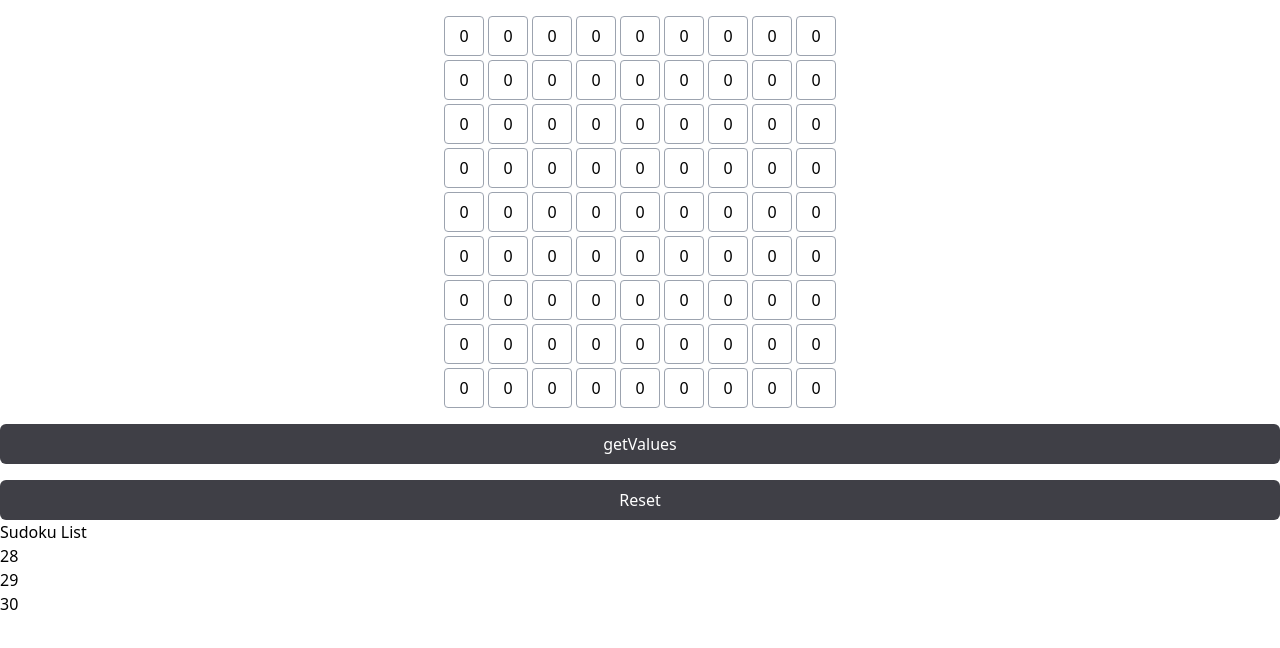
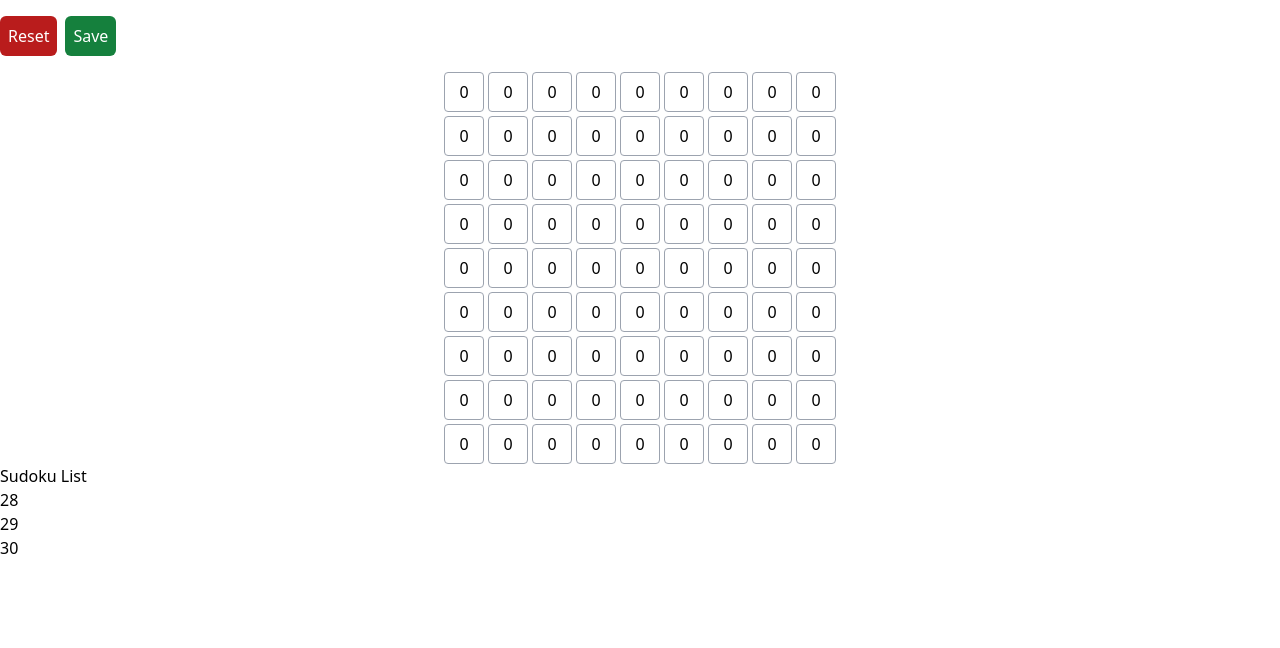
Before and after one commit to elperez365/SudokuReact, a React (Vite) app in the folder frontend/: page / in a window 1280 px wide. Shown: the top 648 px of the page. Built offline with nearby package versions, Linux system fonts and the light colour scheme.

Commit message:
feat(GameActions) GameActions init

```diff
--- a/frontend/src/App.tsx
+++ b/frontend/src/App.tsx
@@ -3,28 +3,17 @@ import Board from "./components/Board";
 import Sudokulist from "./components/SudokuList";
 import { GameContext } from "./context/GameContext";
 import { GameContextType } from "./types/GameContext";
+import GameActions from "./components/GameActions";
 
 function App() {
-  const { reset, handleReset, getCurrentBoardValues } =
-    useContext<GameContextType>(GameContext);
+  const { reset } = useContext<GameContextType>(GameContext);
 
   return (
     <>
-      <div className=" flex justify-center items-center">
-        <Board key={reset ? 0 : 1} />
-      </div>
-      <button
-        className="bg-zinc-700 text-white p-2 rounded-md mt-4 w-full"
-        onClick={() => getCurrentBoardValues()}
-      >
-        getValues
-      </button>
-      <button
-        className="bg-zinc-700 text-white p-2 rounded-md mt-4 w-full"
-        onClick={() => handleReset()}
-      >
-        Reset
-      </button>
+      <GameActions />
+
+      <Board key={reset ? 0 : 1} />
+
       <Sudokulist />
     </>
   );
--- a/frontend/src/components/Board.tsx
+++ b/frontend/src/components/Board.tsx
@@ -13,6 +13,7 @@ const Board: React.FC<BoardProps> = () => {
   const grid = selectedBoard.sudoku_grid;
 
   return (
+    <div className=" flex justify-center items-center">
       <form ref={boardRef} className="grid grid-cols-9 gap-1 mt-4">
         {grid.map((row, rowIndex) =>
           row.map((cell, colIndex) => (
@@ -23,6 +24,7 @@ const Board: React.FC<BoardProps> = () => {
           ))
         )}
       </form>
+    </div>
   );
 };
 
--- /dev/null
+++ b/frontend/src/components/GameActions.tsx
@@ -0,0 +1,22 @@
+import { useContext } from "react";
+import { GameContext } from "../context/GameContext";
+import { GameContextType } from "../types/GameContext";
+import Button from "./ui/Button";
+
+const GameActions = () => {
+  const { handleReset, getCurrentBoardValues } =
+    useContext<GameContextType>(GameContext);
+
+  return (
+    <div className="flex gap-2">
+      <Button color="secondary" onClick={() => handleReset()}>
+        Reset
+      </Button>
+      <Button color="tertiary" onClick={() => getCurrentBoardValues()}>
+        Save
+      </Button>
+    </div>
+  );
+};
+
+export default GameActions;
--- /dev/null
+++ b/frontend/src/components/ui/Button.tsx
@@ -0,0 +1,23 @@
+interface ButtonProps {
+  color: string;
+  onClick: () => void;
+  children: React.ReactNode;
+}
+
+const Button: React.FC<ButtonProps> = ({ color, onClick, children }) => {
+  const colors: { [key: string]: string } = {
+    primary: "bg-blue-700",
+    secondary: "bg-red-700",
+    tertiary: "bg-green-700",
+  };
+  return (
+    <button
+      className={`${colors[color]} text-white p-2 rounded-md mt-4`}
+      onClick={onClick}
+    >
+      {children}
+    </button>
+  );
+};
+
+export default Button;
```
Lines whose indentation alone changed are shown as unchanged.
